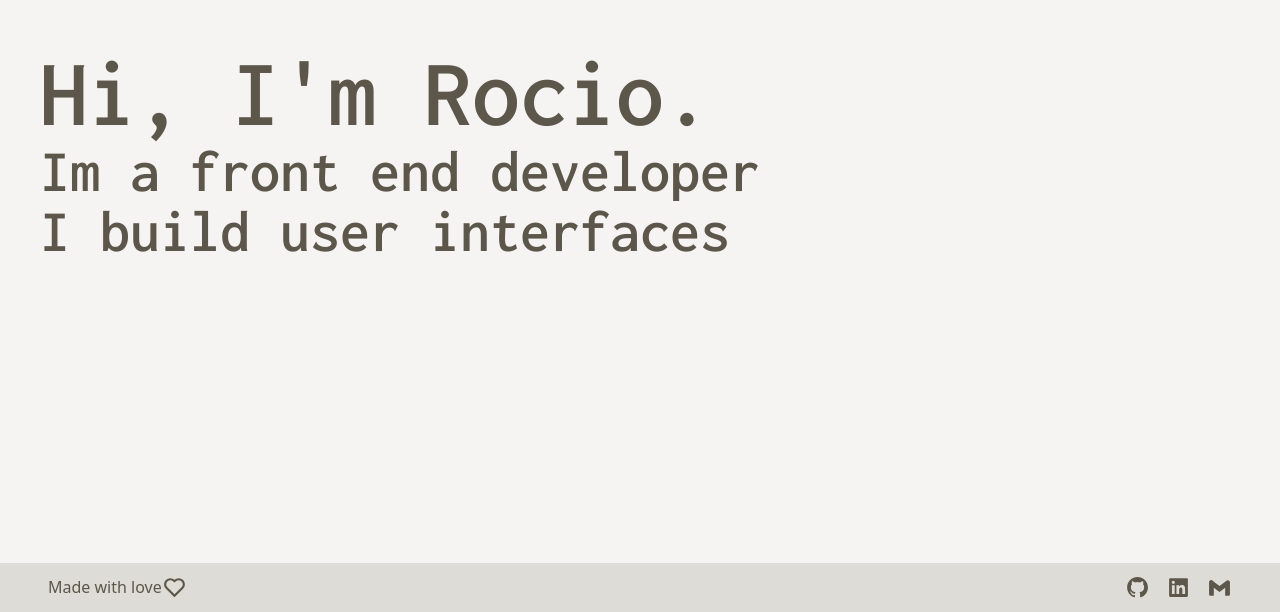
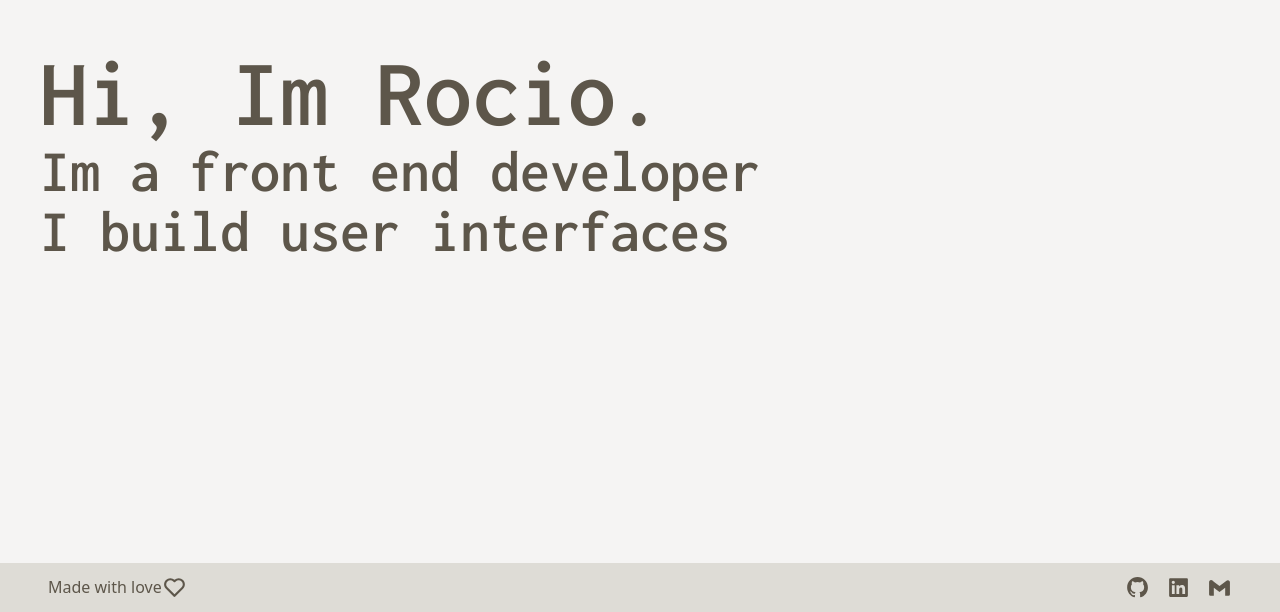
Before and after one commit to rocio-alcala/portfolio-alcala, a Next.js app: page / in a window 1280 px wide. Shown: the part 188-800 px from the top of the page. Built offline with nearby package versions, Linux system fonts and the light colour scheme.

Commit message:
fix typo

```diff
--- a/src/app/page.tsx
+++ b/src/app/page.tsx
@@ -4,7 +4,7 @@ export default function Home() {
   return (
     <main className="font-inconsolata font-semibold flex-1">
       <div className="p-10 text-2xl sm:text-4xl md:text-6xl mt-24">
-        <h1 className="text-3xl sm:text-5xl md:text-8xl">Hi, I'm Rocio.</h1>
+        <h1 className="text-3xl sm:text-5xl md:text-8xl">Hi, Im Rocio.</h1>
         <div className="w-max">
           <h2 className="typetext border-primary-text-light dark:border-primary-text-dark">
             Im a front end developer
```
